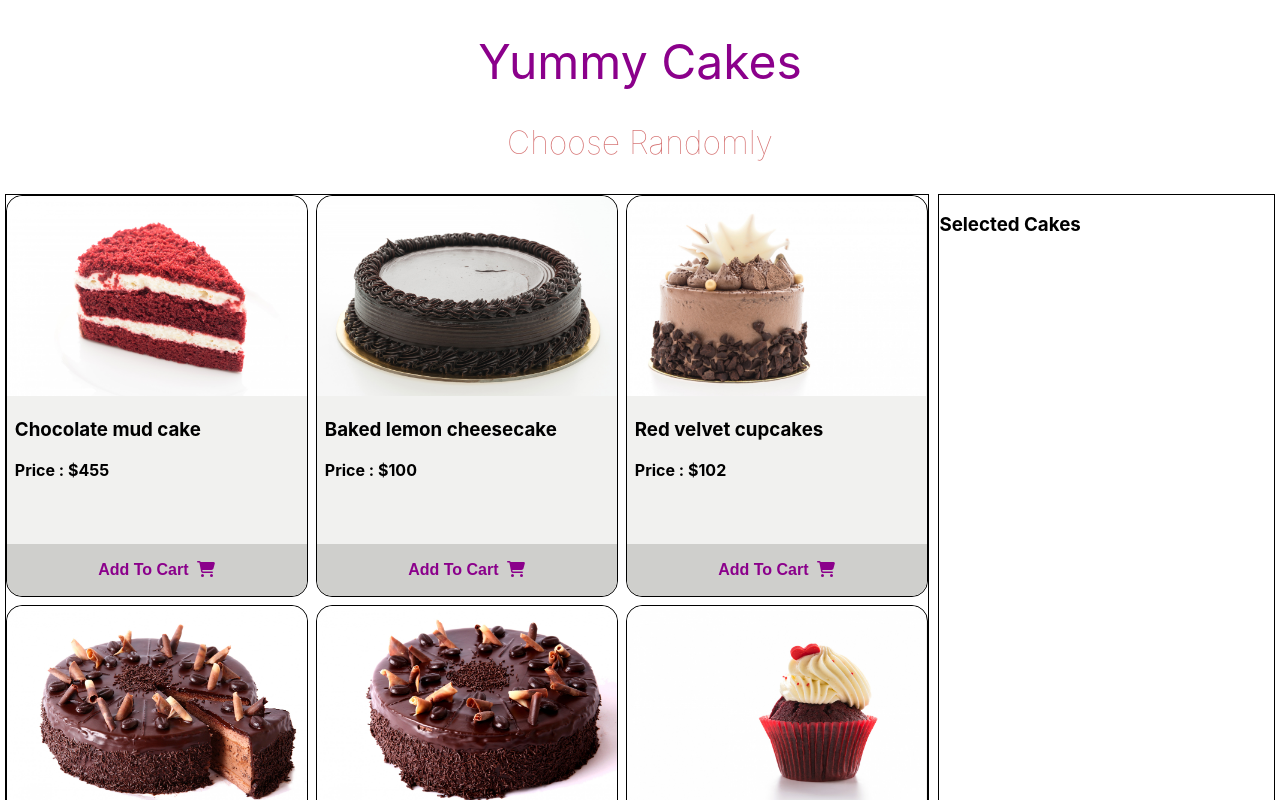
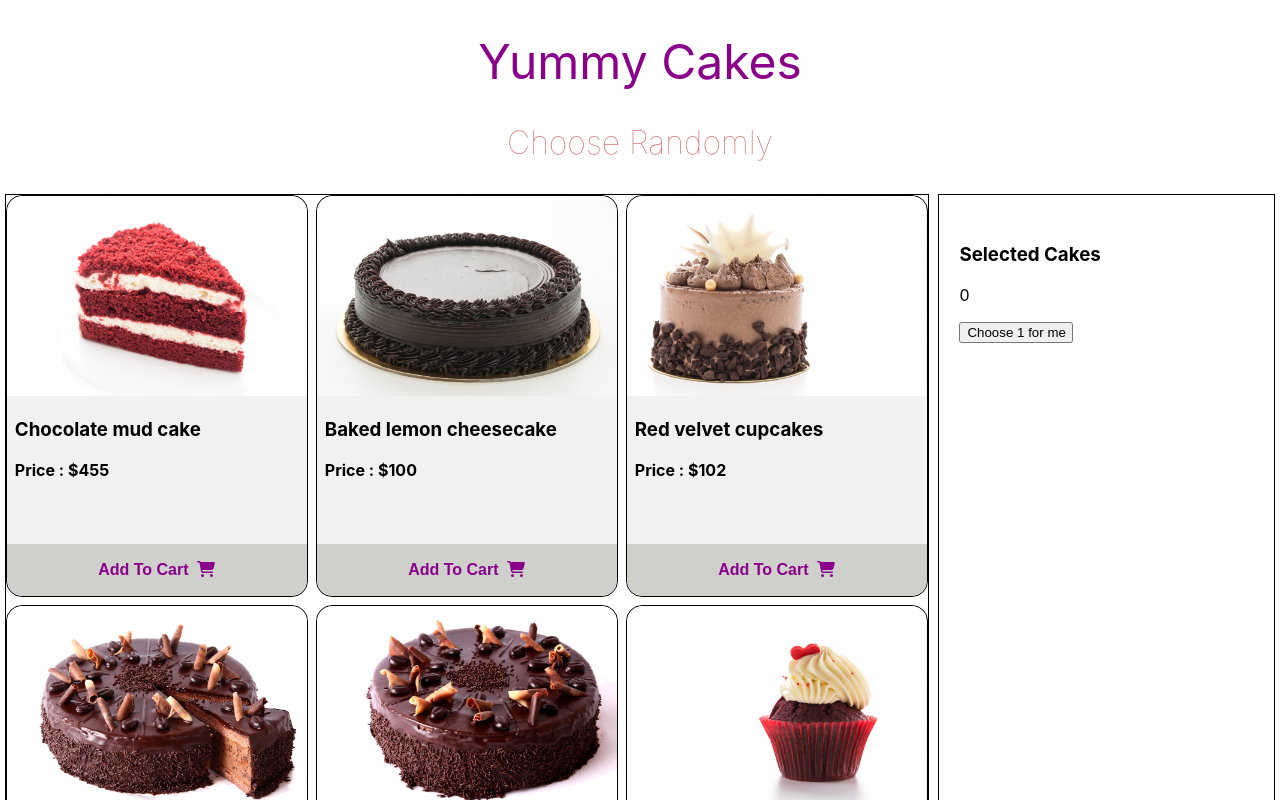
Before and after one commit to ThakurSaad/yummy-cakes, a React (Create React App) app: page / in a window 1280 px wide. Shown: the top 800 px of the page. Built offline with nearby package versions, Linux system fonts and the light colour scheme.

Commit message:
random item choosed

```diff
--- a/src/components/Cart/Cart.css
+++ b/src/components/Cart/Cart.css
@@ -0,0 +1,12 @@
+.cart {
+  position: sticky;
+  top: 0;
+  padding: 30px 20px;
+}
+.addedProduct {
+    display: flex;
+    align-items: center;
+}
+.btn-close {
+    margin-left: 1rem;
+}
--- a/src/components/Cart/Cart.js
+++ b/src/components/Cart/Cart.js
@@ -1,12 +1,33 @@
-import React from 'react';
+import "./Cart.css";
+import React from "react";
+import { FontAwesomeIcon } from "@fortawesome/react-fontawesome";
+import { faDeleteLeft } from "@fortawesome/free-solid-svg-icons";
 
-const Cart = ({cart}) => {
-    console.log(cart);
-    return (
-        <div className='cart'>
-            <h3>Selected Cakes</h3>
-        </div>
-    );
+const Cart = ({ cart, chooseForMe }) => {
+  return (
+    <div className="cart">
+      <h3>Selected Cakes</h3>
+      <div className="cakes">
+        <p>{cart.length}</p>
+        {cart.map((product) => (
+          <AddedProduct key={product.id} product={product}></AddedProduct>
+        ))}
+      </div>
+      <button onClick={() => chooseForMe()}>Choose 1 for me</button>
+    </div>
+  );
+};
+
+// single selected cake on UI
+const AddedProduct = ({ product }) => {
+  return (
+    <div key={product.id} className="addedProduct">
+      <p>{product.name}</p>
+      <button className="btn-close">
+        <FontAwesomeIcon icon={faDeleteLeft}></FontAwesomeIcon>
+      </button>
+    </div>
+  );
 };
 
 export default Cart;
--- a/src/components/Shop/Shop.js
+++ b/src/components/Shop/Shop.js
@@ -19,7 +19,15 @@ const Shop = () => {
     const newCart = [...cart, storedCart];
     setCart(newCart);
   };
-  // console.log("cart", cart);
+
+  // choose one for me btn handler
+  const chooseForMe = () => {
+    const random = Math.floor(Math.random() * cart.length);
+    const cartItem = cart[random];
+    const newCart = [cartItem]
+    setCart(newCart);
+    console.log(cart, random, cartItem, newCart);
+  };
 
   return (
     <div className="shop-container">
@@ -33,7 +41,7 @@ const Shop = () => {
         ))}
       </div>
       <div className="cart-container">
-        <Cart cart={cart}></Cart>
+        <Cart cart={cart} chooseForMe={chooseForMe}></Cart>
       </div>
     </div>
   );
```
